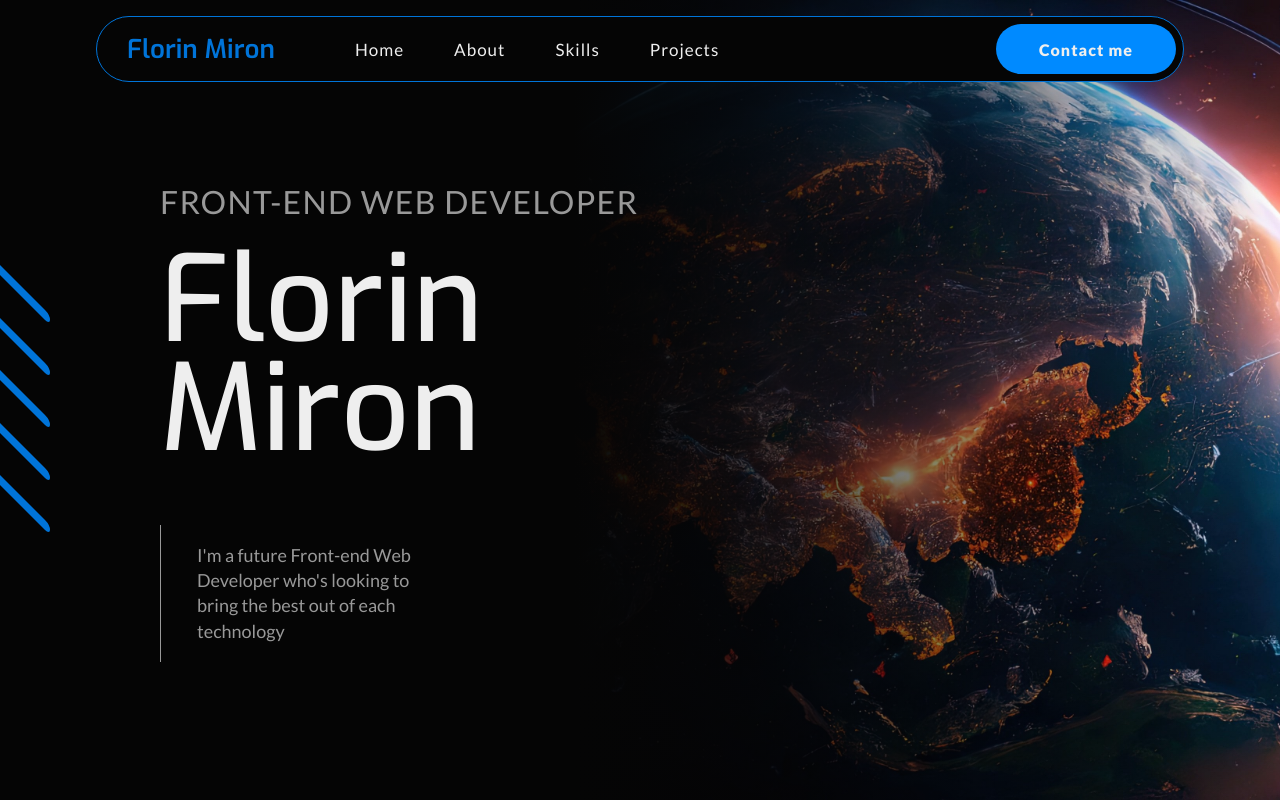
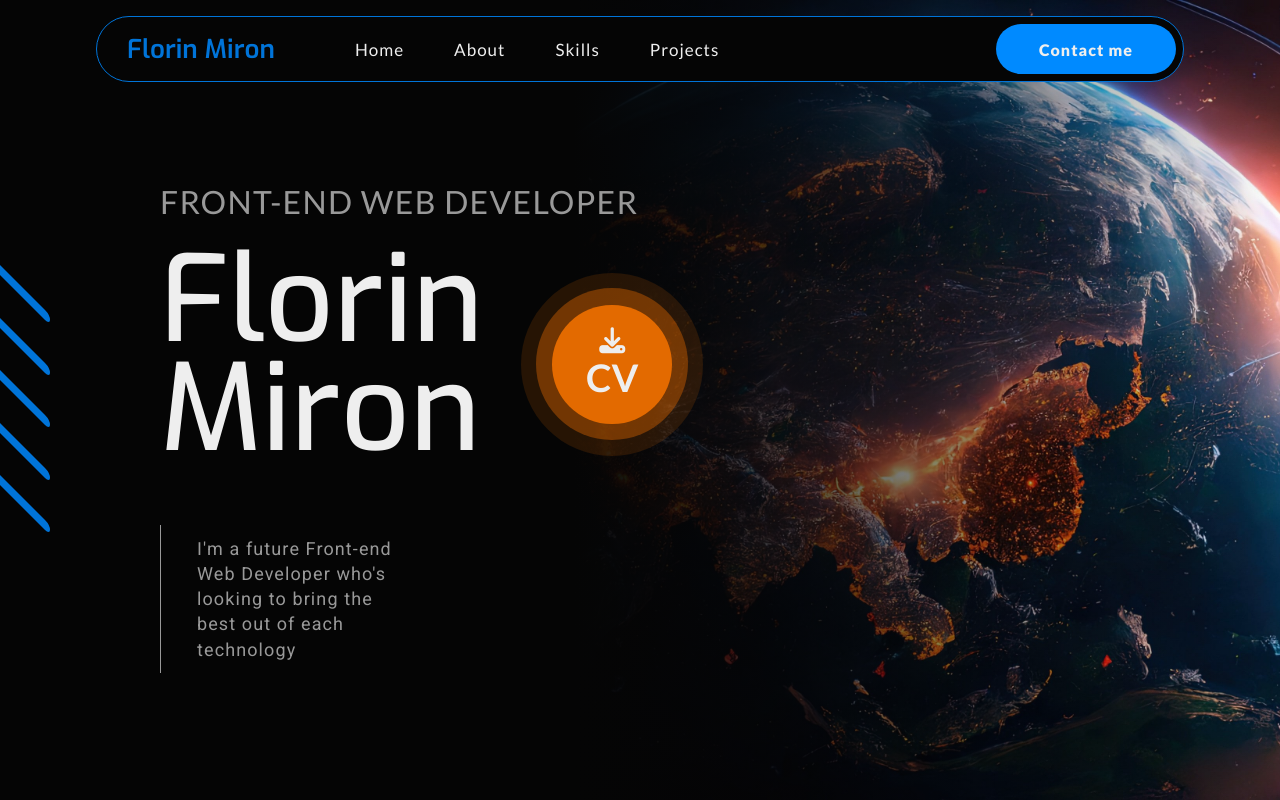
Before and after one commit to FlyBoy1998/new-portfolio-website, a website: page index.html in a window 1280 px wide. Drawn offline with Linux system fonts and the light colour scheme.

Commit message:
create and style download-cv button

```diff
--- a/index.html
+++ b/index.html
@@ -6,6 +6,10 @@
     <meta name="author" content="Florin Miron" />
     <meta name="keywords" content="portfolio, project" />
     <title>Florin Miron Portfolio Website</title>
+    <link
+      rel="stylesheet"
+      href="https://cdnjs.cloudflare.com/ajax/libs/font-awesome/6.6.0/css/all.min.css"
+    />
     <link rel="preconnect" href="https://fonts.googleapis.com" />
     <link rel="preconnect" href="https://fonts.gstatic.com" crossorigin />
     <link
@@ -42,6 +46,13 @@
           I'm a future Front-end Web Developer who's looking to bring the best
           out of each technology
         </p>
+        <a
+          href="/cv/Florin Miron CV September 2024.pdf"
+          class="hero__download-cv"
+          title="Download CV"
+          download
+          ><i class="fa-solid fa-download"></i> <span>CV</span></a
+        >
       </section>
     </header>
   </body>
--- a/scss/abstract/_variables.scss
+++ b/scss/abstract/_variables.scss
@@ -2,9 +2,11 @@ $color-primary: #008aff;
 $color-primary-light: #3ba4ff;
 $color-primary-dark: #0074d9;
 
-$color-secondary: #ff7700;
-$color-secondary-dark: #c85d00;
+$color-secondary: #e36a00;
+$color-secondary-dark: #c15a00;
 $color-secondary-light: #ff851b;
+$color-secondary-transparent-1: rgba(227, 106, 0, 0.4);
+$color-secondary-transparent-2: rgba(227, 106, 0, 0.15);
 
 $color-white: #fff;
 
--- a/scss/layout/_header.scss
+++ b/scss/layout/_header.scss
@@ -126,6 +126,7 @@ header {
   }
 
   .hero {
+    position: relative;
     width: 50%;
     margin: $section-margin-2;
     margin-top: 10rem;
@@ -155,10 +156,71 @@ header {
     &__short {
       color: $color-grey-dark;
       border-left: 1px solid $color-grey-dark;
-      padding: 1em 2em;
+      padding: 0.6em 2em;
       width: 45%;
       font-size: 1.8rem;
       line-height: 1.4;
+      font-family: "Roboto", sans-serif;
+      letter-spacing: 1.1px;
+    }
+
+    &__download-cv {
+      display: flex;
+      flex-direction: column;
+      align-items: center;
+      justify-content: center;
+      position: absolute;
+      width: 3.15em;
+      height: 3.15em;
+      border-radius: 50%;
+      background-color: $color-secondary;
+      top: 25%;
+      right: 20%;
+      color: $color-grey-light;
+      font-size: 3.8rem;
+      font-weight: 600;
+      text-decoration: none;
+      transition: all 0.35s ease-out;
+
+      i {
+        font-size: 2.6rem;
+      }
+
+      &::before,
+      &::after {
+        content: "";
+        position: absolute;
+        border-radius: 50%;
+        transition: all 0.35s ease-out;
+      }
+
+      &::before {
+        width: 4em;
+        height: 4em;
+        background-color: $color-secondary-transparent-1;
+        z-index: -1;
+      }
+
+      &::after {
+        width: 4.8em;
+        height: 4.8em;
+        background-color: $color-secondary-transparent-2;
+        z-index: -1;
+      }
+
+      &:hover {
+        background-color: $color-secondary-light;
+      }
+
+      &:hover::before {
+        width: 4.5em;
+        height: 4.5em;
+      }
+
+      &:hover::after {
+        width: 5.5em;
+        height: 5.5em;
+      }
     }
   }
 }
```
Also changed, not shown: css/styles.css.
